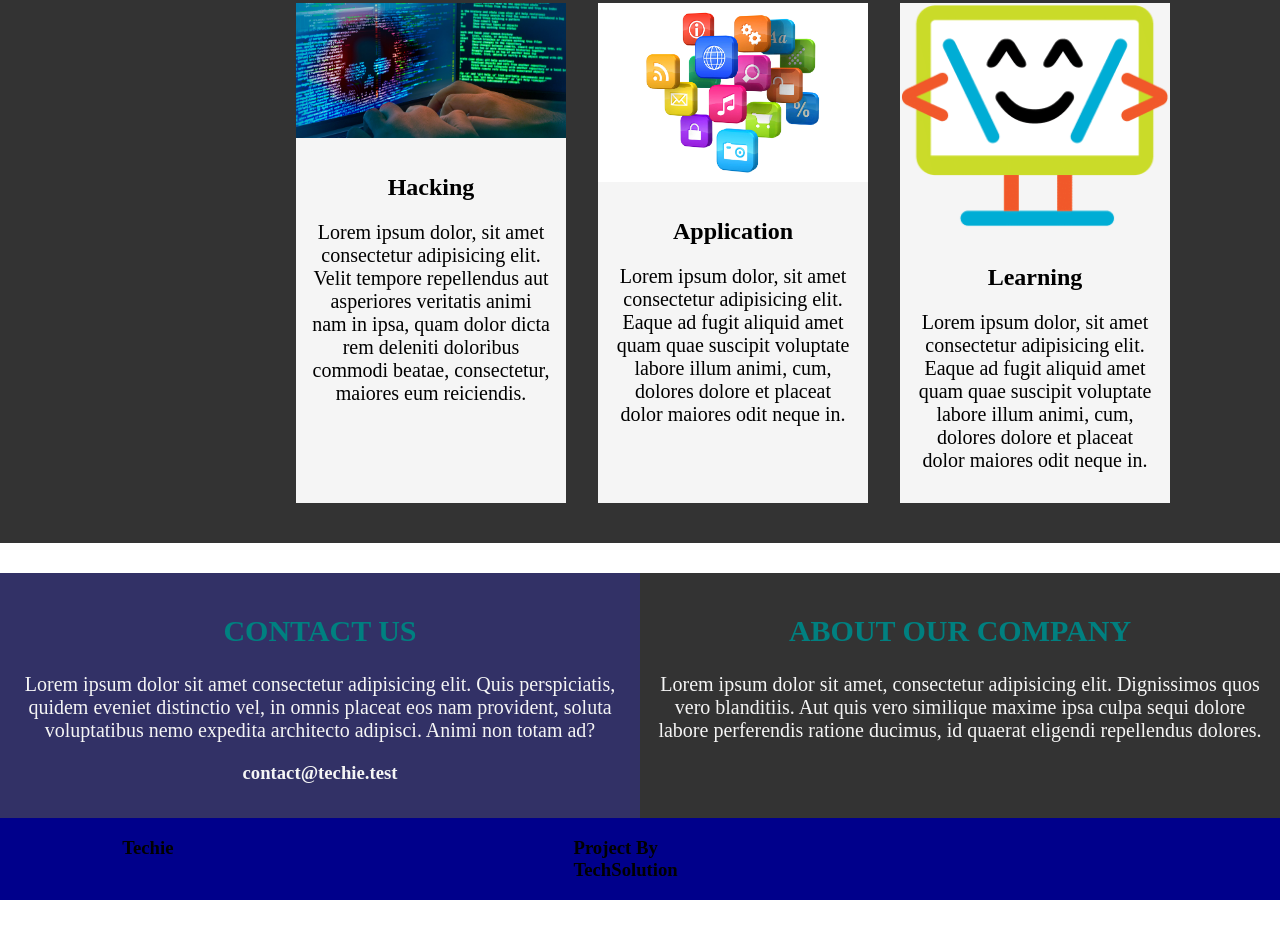
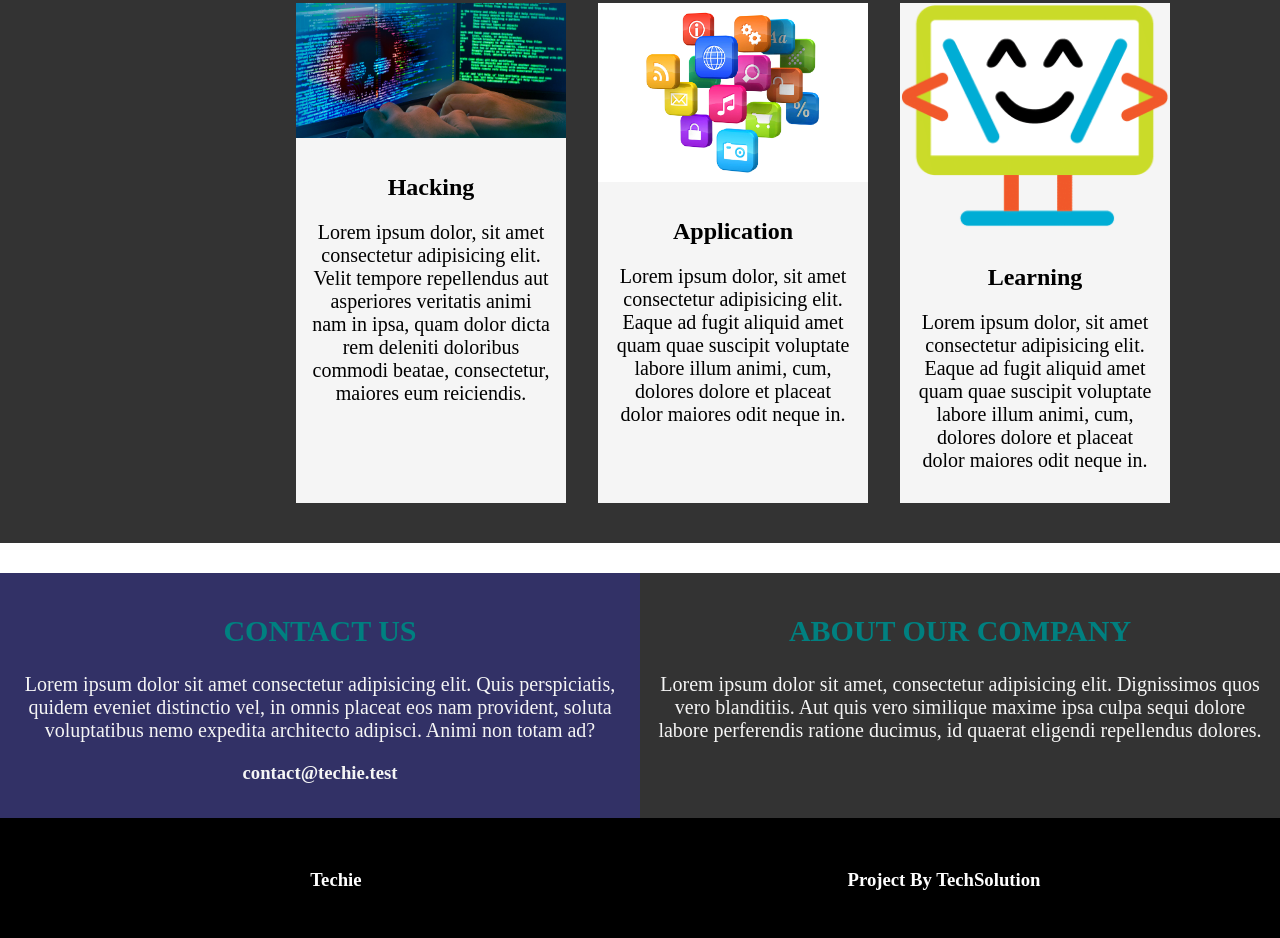
Before and after one commit to shubh045/Training, a website: page learning/June-11/Landing_page.html in a window 1280 px wide. Shown: the part 1200-2138 px from the top of the page. Before the commit the page ends 2100 px from the top, so only its background shows below. Drawn offline with Linux system fonts and the light colour scheme.

Commit message:
made changes in footer

```diff
--- a/learning/June-11/Landing_page.css
+++ b/learning/June-11/Landing_page.css
@@ -108,6 +108,7 @@ ul{
 
 li{
     padding: 1.5em 1em ;
+
 }
 
 img{
@@ -148,9 +149,15 @@ text-align: center;
 }
 
 #f{
-    background-color: darkblue;
-    align-content: center;
+    background-color: #000;
+    color: #fff;
+    text-align: center;
+    font-style: unset;
+    /* grid-column: span 2; */
+    padding: 2em;
+    /* column-gap: 25em; */
+}
+
+#f div{
     grid-column: span 2;
-    padding-left: 20em;
-    column-gap: 25em;
 }
--- a/learning/June-11/Landing_page.html
+++ b/learning/June-11/Landing_page.html
@@ -84,13 +84,13 @@
    </main>
 
    <footer class="grid" id="f">
-       <section class="f-section1">
+       <div>
            <h3>Techie</h3>
-       </section>
+        </div>
 
-       <section class="f-section2">
+       <div>
            <h3>Project By TechSolution</h3>
-       </section>
+        </div>
    </footer>
 </body>
 </html>
```
